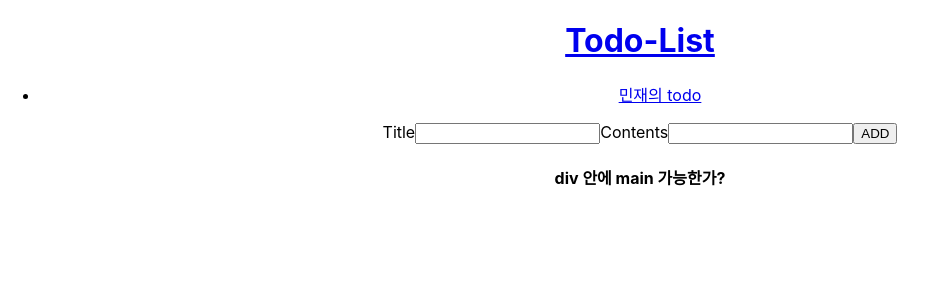
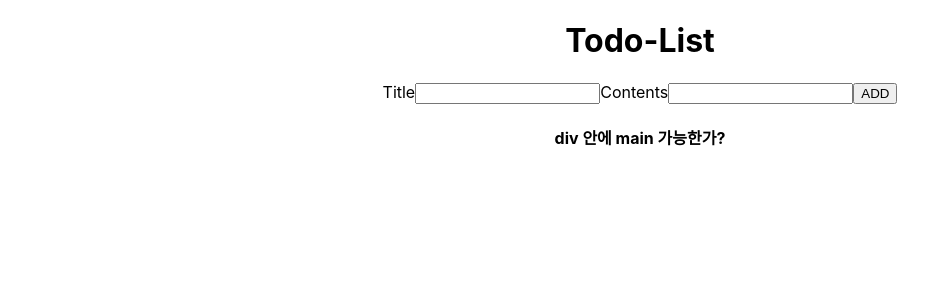
Before and after one commit to calendar2/Todo-list, a React (Create React App) app: page /patrick in a window 1280 px wide. Shown: the top 300 px of the page, without its empty margins (0-937 px from the left). Built offline with nearby package versions, Linux system fonts and the light colour scheme.

Commit message:
8/29 네비바에서 입력한 정보 메인단으로 보내는 중

```diff
--- a/src/App.js
+++ b/src/App.js
@@ -1,22 +1,26 @@
+import { useState } from 'react';
 import './App.css';
-import { Route, BrowserRouter, Routes } from 'react-router-dom';
 import Header from './contents/Header';
-import Home from './contents/Home';
 import Nav from './contents/Nav';
 import Patrick from './contents/Patrick';
 
-function App() {
+function App(props) {
+  const [todos, setTodos] = useState([]);
+
+  // const onAddList = (title, contents) => {
+  //   const newTodo = {'title' : title, 'contents' : contents}
+  //   const newTodos = [...todos]
+  //   newTodos.push(newTodo)
+  //   setTodos(newTodos)
+  //   console.log(todos)
+  // }
+
   return (
     <div className="App">
-      <BrowserRouter>
-        <Header/>
-        <Nav/>
-
-        <Routes>
-          <Route path='/' element={<Home/>} />
-          <Route path='/patrick' element={<Patrick/>} />
-        </Routes>
-      </BrowserRouter>
+      <Header/>
+      <Nav setTodos={setTodos} />
+      <Patrick/>
+      <div>{todos}</div>
     </div>
   );
 }
--- a/src/contents/Header.js
+++ b/src/contents/Header.js
@@ -1,10 +1,8 @@
-import { Link } from 'react-router-dom';
-
 function Header() {
   return (
     <header>
       <h1>
-        <Link to='/'>Todo-List</Link>
+        Todo-List
       </h1>
     </header>
   );
--- a/src/contents/Nav.js
+++ b/src/contents/Nav.js
@@ -1,13 +1,36 @@
-import { Link } from 'react-router-dom';
+import React , { useState } from "react";
 
-function Nav() {
+function Nav(props) {
+  const [title, setTitle] = useState('');
+  const [contents, setContents] = useState('');
+
+  const onAdd = (e) => {
+    e.preventDefault();
+
+    if(title === '') {
+      alert('제목을 입력해주세요!');
+    }
+    else if(contents === '') {
+      alert('내용을 입력해주세요!');
+    }
+    else {
+      const newTodo = {'title' : title, 'contents' : contents};
+      const newTodos = [...props.todos]
+      newTodos.push(newTodo)
+      props.setTodos(newTodos);
+    }
+
+    setTitle('');
+    setContents('');
+  }
+
   return (
     <nav>
-      <ul>
-        <li>
-          <Link to='/patrick'>민재의 todo</Link>
-        </li>
-      </ul>
+      Title
+      <input type='text' value={title} onChange={(e) => setTitle(e.target.value)} />
+      Contents
+      <input type='text' value={contents} onChange={(e) => setContents(e.target.value)} />
+      <button type="button" onClick={onAdd}>ADD</button>
     </nav>
   );
 }
--- a/src/contents/Patrick.js
+++ b/src/contents/Patrick.js
@@ -1,36 +1,6 @@
-import React, { useState } from "react";
-
 function Patrick() {
-  const [title, setTitle] = useState('');
-  const [contents, setContents] = useState('');
-
-  const onAdd = (e) => {
-    e.preventDefault();
-
-    if(title === '') {
-      alert('제목을 입력해주세요!');
-    }
-    else if(contents === '') {
-      alert('내용을 입력해주세요!');
-    }
-    else {
-
-    }
-    console.log(title)
-    console.log(contents)
-    setTitle('');
-    setContents('');
-  }
-
   return (
     <div>
-      <nav>
-        Title
-        <input type='text' value={title} onChange={(e) => setTitle(e.target.value)} />
-        Contents
-        <input type='text' value={contents} onChange={(e) => setContents(e.target.value)} />
-        <button type="button" onClick={onAdd}>ADD</button>
-      </nav>
       <main>
         <h4>div 안에 main 가능한가?</h4>
       </main>
```
